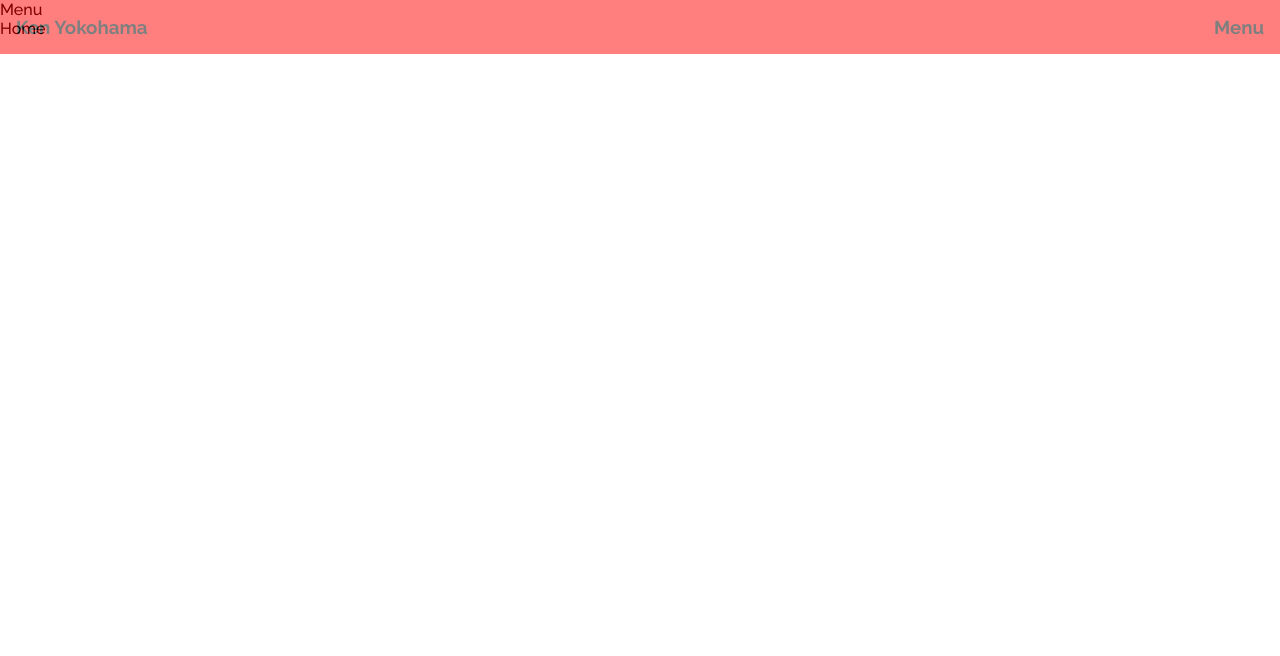
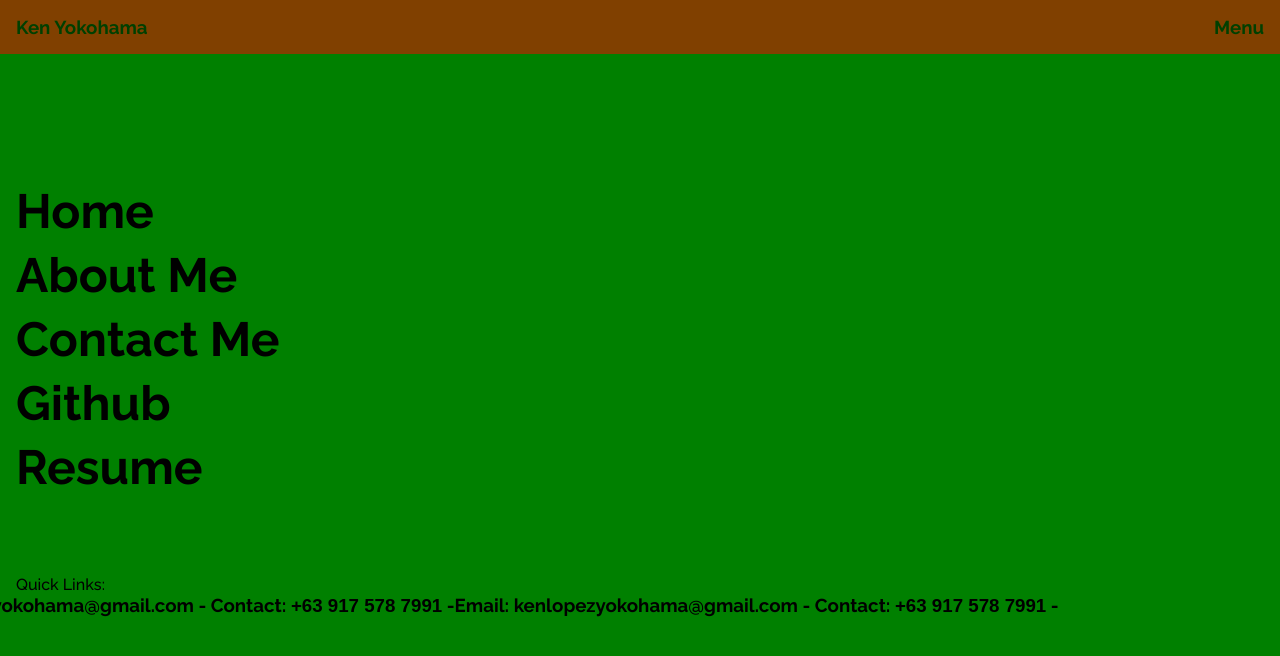
Before and after one commit to Ken-Yokohama/My-Portfolio, a React (Create React App) app: page / in a window 1280 px wide. Shown: the top 656 px of the page. Built offline with nearby package versions, Linux system fonts and the light colour scheme.

Commit message:
Added Infinite Scrolling For Quick Links

```diff
--- a/src/components/Navbar.jsx
+++ b/src/components/Navbar.jsx
@@ -9,6 +9,7 @@ function Navbar(props) {
                 opacity: "0.5",
                 position: "fixed",
                 width: "100%",
+                zIndex: "1",
             }}
         >
             <Box
--- a/src/index.css
+++ b/src/index.css
@@ -7,3 +7,33 @@
 body {
     font-family: "Raleway";
 }
+
+/* Animation try */
+
+.scroll h3 {
+    white-space: nowrap;
+    animation: animate 40s linear infinite;
+    animation-delay: -20s;
+}
+
+.scroll h3:nth-child(2) {
+    animation: animate2 40s -40s linear infinite;
+}
+
+@keyframes animate {
+    0% {
+        transform: translateX(100%);
+    }
+    100% {
+        transform: translateX(-100%);
+    }
+}
+
+@keyframes animate2 {
+    0% {
+        transform: translateX(0);
+    }
+    100% {
+        transform: translateX(-200%);
+    }
+}
--- a/src/pages/Menu.jsx
+++ b/src/pages/Menu.jsx
@@ -1,9 +1,56 @@
 import React, { useState } from "react";
+import { motion } from "framer-motion";
 
 function Menu(props) {
     return (
-        <div style={{ display: "fixed" }}>
-            <div>Menu</div>
+        <div
+            style={{
+                position: "fixed",
+                display: "flex",
+                backgroundColor: "green",
+                flexDirection: "column",
+                justifyContent: "center",
+                height: "100vh",
+                width: "100vw",
+                gap: "3rem",
+            }}
+        >
+            <div
+                style={{
+                    display: "flex",
+                    flexDirection: "column",
+                    gap: "0.5rem",
+                    padding: "1rem",
+                    fontSize: "1.5rem",
+                }}
+            >
+                <h1>Home</h1>
+                <h1>About Me</h1>
+                <h1>Contact Me</h1>
+                <h1>Github</h1>
+                <h1>Resume</h1>
+            </div>
+            <div style={{ padding: "1rem" }}>
+                <p>Quick Links:</p>
+                <div className="scroll" style={{ display: "flex" }}>
+                    <h3>
+                        Email: <span>kenlopezyokohama@gmail.com</span> -
+                        Contact:{" "}
+                        <span style={{ fontFamily: "arial" }}>
+                            +63 917 578 7991
+                        </span>{" "}
+                        -{" "}
+                    </h3>
+                    <h3>
+                        Email: <span>kenlopezyokohama@gmail.com</span> -
+                        Contact:{" "}
+                        <span style={{ fontFamily: "arial" }}>
+                            +63 917 578 7991
+                        </span>{" "}
+                        -{" "}
+                    </h3>
+                </div>
+            </div>
         </div>
     );
 }
```
